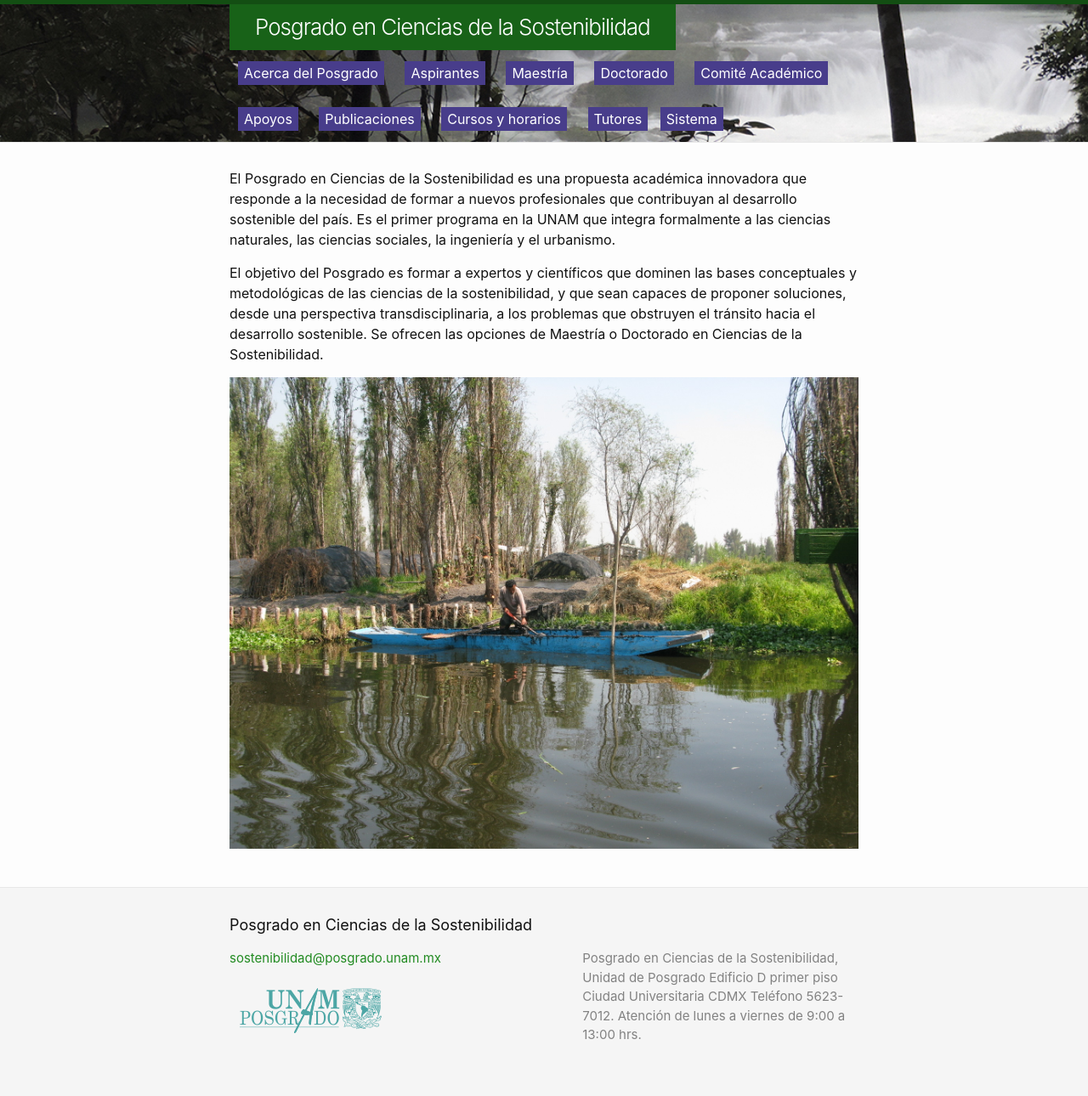
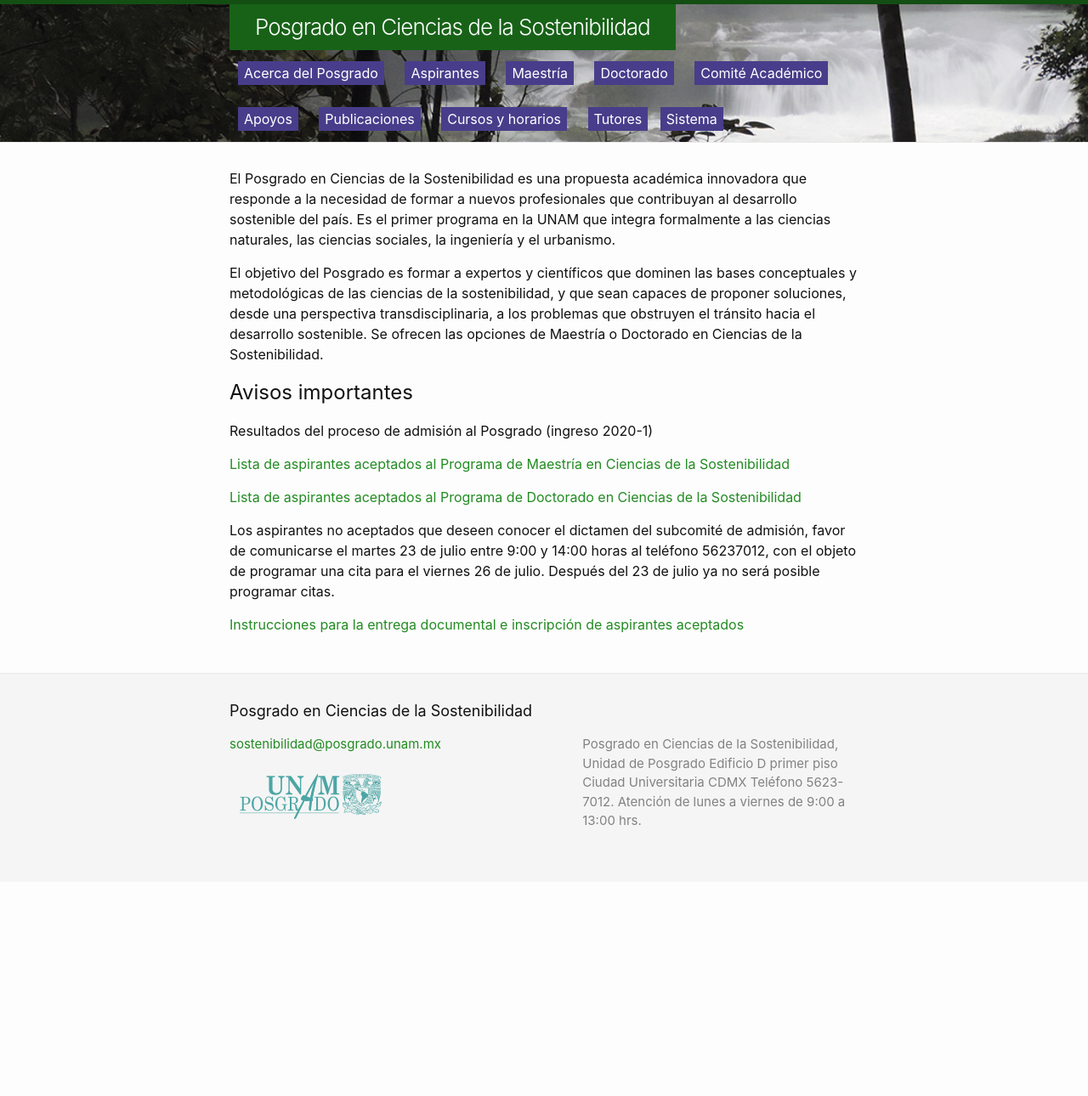
Before and after one commit to pcs-unam/pcs-unam.github.io, a Jekyll site: the page built from index.md, in a window 1280 px wide. Shown: the whole page at 85% size. Built offline with Jekyll 4.4.1, drawn with Linux system fonts in a browser that asks for light colours; after the commit the page ends 1038 px from its top, so only the background shows below that; some of the changed lines change nothing that is shown.

Commit message:
Aviso publicación resultados ingreso 2020-1

```diff
--- a/index.md
+++ b/index.md
@@ -22,15 +22,16 @@
 Maestría o Doctorado en Ciencias de la Sostenibilidad.
 
 
-[comment]: <> ## Avisos importantes
-[comment]: <> Resultados del proceso de admisión al Posgrado (ingreso 2020-1)
+## Avisos importantes
 
-[comment]: <> [Lista de aspirantes aceptados al Programa de Maestría en Ciencias de la Sostenibilidad](/assets/docs/lista_aspirantes_aceptados_maestria_2020_1.pdf)
+Resultados del proceso de admisión al Posgrado (ingreso 2020-1)
 
-[comment]: <> [Lista de aspirantes aceptados al Programa de Doctorado en Ciencias de la Sostenibilidad](/assets/docs/lista_aspirantes_aceptados_doctorado_2020_1.pdf)
+[Lista de aspirantes aceptados al Programa de Maestría en Ciencias de la Sostenibilidad](/assets/docs/lista_aspirantes_aceptados_maestria_2020_1.pdf)
 
-[comment]: <> Los aspirantes no aceptados que deseen conocer el dictamen del subcomité de admisión, favor de comunicarse el martes 23 de julio entre 9:00 y 14:00 horas al teléfono 56237012, con el objeto de programar una cita para el viernes 26 de julio. Después del 23 de julio ya no será posible programar citas.
+[Lista de aspirantes aceptados al Programa de Doctorado en Ciencias de la Sostenibilidad](/assets/docs/lista_aspirantes_aceptados_doctorado_2020_1.pdf)
 
-[comment]: <> [Instrucciones para la entrega documental e inscripción de aspirantes aceptados](/assets/docs/instrucciones_entrega documental_inscripcion_aspirantes_aceptados.pdf)
+Los aspirantes no aceptados que deseen conocer el dictamen del subcomité de admisión, favor de comunicarse el martes 23 de julio entre 9:00 y 14:00 horas al teléfono 56237012, con el objeto de programar una cita para el viernes 26 de julio. Después del 23 de julio ya no será posible programar citas.
 
-![sistema de siembra en Xochimilco](/assets/xochi_sistema_sembrado.jpg)
+[Instrucciones para la entrega documental e inscripción de aspirantes aceptados](/assets/docs/instrucciones_entrega documental_inscripcion_aspirantes_aceptados.pdf)
+
+[comment]: <> ![sistema de siembra en Xochimilco](/assets/xochi_sistema_sembrado.jpg)
```
